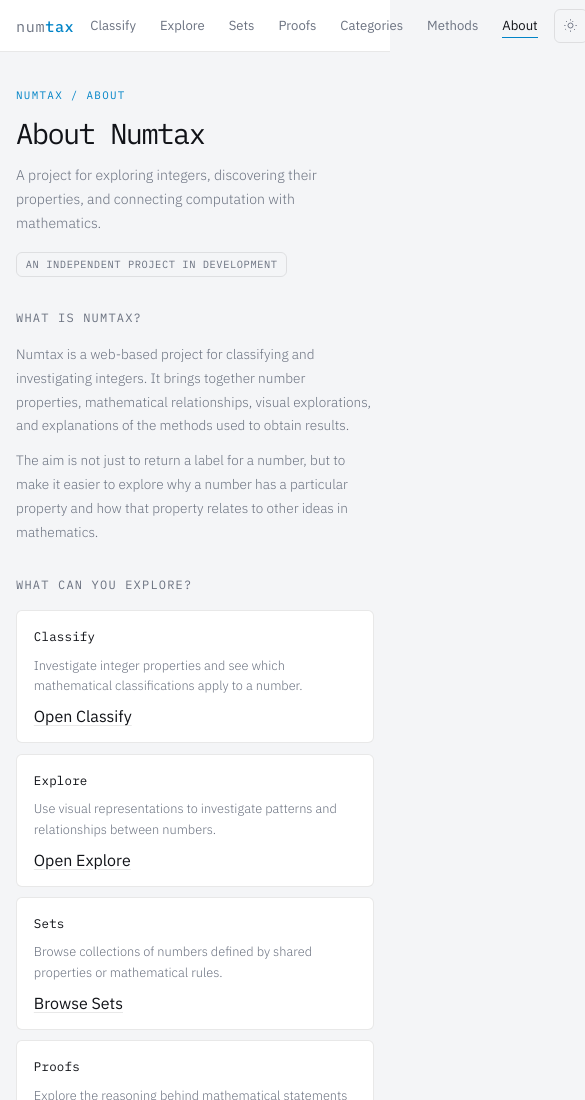
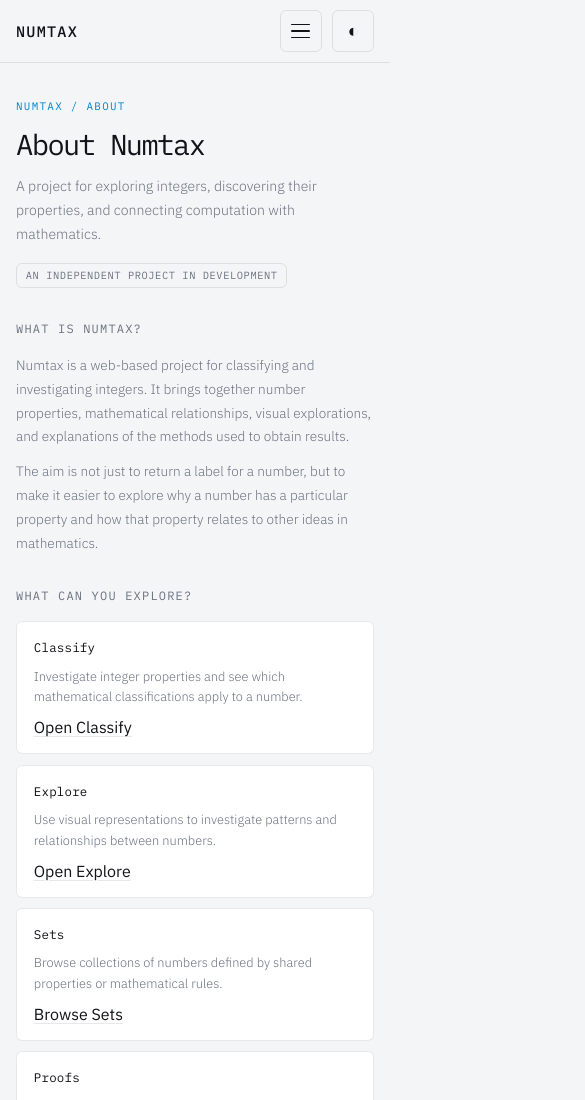
Before and after one commit to Jan-Nilsson/numtax, a website: page about.html in a window 390 px wide. Shown: the top 1100 px of the page, 585 px wide, since content can reach past the window. Drawn offline with Linux system fonts and the light colour scheme.

Commit message:
fix navbar issue in phone

```diff
--- a/about.html
+++ b/about.html
@@ -14,6 +14,7 @@
 
   <link rel="preconnect" href="https://fonts.googleapis.com">
   <link rel="preconnect" href="https://fonts.gstatic.com" crossorigin>
+  <link rel="stylesheet" href="css/navbar.css">
   <link
     rel="stylesheet"
     href="https://fonts.googleapis.com/css2?family=IBM+Plex+Mono:wght@400;500&family=IBM+Plex+Sans:wght@300;400;500&display=swap"
--- /dev/null
+++ b/css/navbar.css
@@ -0,0 +1,238 @@
+
+/* =========================================
+   NUMTAX — Shared navigation
+   ========================================= */
+
+#navbar-container {
+  position: relative;
+  z-index: 100;
+  width: 100%;
+  max-width: 100%;
+  min-width: 0;
+}
+
+.site-nav,
+.site-nav * {
+  box-sizing: border-box;
+}
+
+.site-nav {
+  position: relative;
+  width: 100%;
+  max-width: 100%;
+  color: var(--fg, #222);
+  background: var(--bg, #fff);
+  border-bottom: 1px solid var(--border, #ddd);
+}
+
+.site-nav__inner {
+  position: relative;
+  display: flex;
+  align-items: center;
+  gap: 16px;
+  width: calc(100% - 48px);
+  max-width: 1240px;
+  min-width: 0;
+  min-height: 68px;
+  margin-inline: auto;
+}
+
+.site-nav__brand {
+  flex: 0 0 auto;
+  color: var(--fg, #222);
+  font-family: "IBM Plex Mono", monospace;
+  font-size: 1rem;
+  font-weight: 500;
+  letter-spacing: 0.08em;
+  text-decoration: none;
+  white-space: nowrap;
+}
+
+.site-nav__links {
+  display: flex;
+  flex: 1 1 auto;
+  align-items: center;
+  justify-content: flex-end;
+  gap: 4px;
+  min-width: 0;
+  margin-left: auto;
+}
+
+.site-nav__link {
+  display: inline-flex;
+  align-items: center;
+  justify-content: center;
+  min-width: 0;
+  min-height: 38px;
+  padding: 8px clamp(6px, 0.8vw, 12px);
+  border: 1px solid transparent;
+  border-radius: var(--radius, 4px);
+  color: var(--fg-muted, #666);
+  font-family: "IBM Plex Mono", monospace;
+  font-size: 0.76rem;
+  text-decoration: none;
+  white-space: nowrap;
+  transition:
+    color 160ms ease,
+    background-color 160ms ease,
+    border-color 160ms ease;
+}
+
+.site-nav__link:hover {
+  color: var(--fg, #222);
+  background: var(--bg2, #f5f5f5);
+}
+
+.site-nav__link[aria-current="page"] {
+  color: var(--fg, #222);
+  border-color: var(--border, #ddd);
+  background: var(--bg2, #f5f5f5);
+}
+
+/* Theme button */
+
+.site-nav__theme-toggle {
+  display: inline-flex;
+  flex: 0 0 38px;
+  align-items: center;
+  justify-content: center;
+  width: 38px;
+  height: 38px;
+  min-width: 38px;
+  padding: 0;
+  border: 1px solid var(--border, #ddd);
+  border-radius: var(--radius, 4px);
+  background: transparent;
+  color: var(--fg, #222);
+  font-size: 1.1rem;
+  cursor: pointer;
+  transition: background-color 160ms ease;
+}
+
+.site-nav__theme-toggle:hover {
+  background: var(--bg2, #f5f5f5);
+}
+
+/* Hamburger button: hidden on desktop */
+
+.site-nav__menu-toggle {
+  display: none;
+  align-items: center;
+  justify-content: center;
+  flex: 0 0 42px;
+  width: 42px;
+  height: 42px;
+  min-width: 42px;
+  padding: 0;
+  border: 1px solid var(--border, #ddd);
+  border-radius: var(--radius, 4px);
+  background: transparent;
+  color: var(--fg, #222);
+  cursor: pointer;
+}
+
+.site-nav__menu-icon {
+  display: flex;
+  flex-direction: column;
+  align-items: center;
+  justify-content: center;
+  gap: 5px;
+  width: 20px;
+}
+
+.site-nav__menu-icon span {
+  display: block;
+  width: 20px;
+  height: 2px;
+  border-radius: 2px;
+  background: currentColor;
+  transition:
+    transform 160ms ease,
+    opacity 160ms ease;
+}
+
+.site-nav__menu-icon.is-open span:first-child {
+  transform: translateY(7px) rotate(45deg);
+}
+
+.site-nav__menu-icon.is-open span:nth-child(2) {
+  opacity: 0;
+}
+
+.site-nav__menu-icon.is-open span:last-child {
+  transform: translateY(-7px) rotate(-45deg);
+}
+
+/* Mobile and tablet */
+
+@media (max-width: 820px) {
+  .site-nav__inner {
+    width: calc(100% - 32px);
+    min-height: 62px;
+    gap: 8px;
+  }
+
+  .site-nav__brand {
+    font-size: 0.95rem;
+  }
+
+  .site-nav__menu-toggle {
+    display: inline-flex;
+    margin-left: auto;
+  }
+
+  .site-nav__theme-toggle {
+    flex-basis: 42px;
+    width: 42px;
+    height: 42px;
+    min-width: 42px;
+  }
+
+  .site-nav__links {
+    position: absolute;
+    top: calc(100% + 1px);
+    left: 0;
+    right: 0;
+    z-index: 101;
+
+    display: none;
+    flex: none;
+    flex-direction: column;
+    align-items: stretch;
+    justify-content: flex-start;
+    gap: 4px;
+
+    width: 100%;
+    min-width: 0;
+    max-width: 100%;
+    margin: 0;
+    padding: 10px;
+
+    background: var(--bg, #fff);
+    border: 1px solid var(--border, #ddd);
+    border-top: 0;
+    box-shadow: 0 8px 20px rgb(0 0 0 / 8%);
+  }
+
+  .site-nav__links.is-open {
+    display: flex;
+  }
+
+  .site-nav__link {
+    display: flex;
+    justify-content: flex-start;
+    width: 100%;
+    min-height: 44px;
+    padding: 10px 12px;
+    white-space: normal;
+    font-size: 0.82rem;
+  }
+}
+
+@media (prefers-reduced-motion: reduce) {
+  .site-nav *,
+  .site-nav *::before,
+  .site-nav *::after {
+    transition-duration: 0.01ms;
+  }
+}
--- a/js/interface/navbar.js
+++ b/js/interface/navbar.js
@@ -1,75 +1,150 @@
-const NAV_ITEMS = [
+
+(function () {
+  "use strict";
+
+  const container = document.getElementById("navbar-container");
+
+  if (!container) return;
+
+  const links = [
     { href: "index.html", label: "Classify" },
     { href: "views.html", label: "Explore" },
     { href: "sets.html", label: "Sets" },
     { href: "proofs.html", label: "Proofs" },
-  { href: "categories.html", label: "Categories" },
-  { href: "methods.html", label: "Methods" },
-  { href: "about.html", label: "About" },
+    { href: "categories.html", label: "Categories" }
   ];
 
-function renderNavbar() {
-  const container = document.getElementById("navbar-container");
+  const pathParts = window.location.pathname
+    .split("/")
+    .filter(Boolean);
 
-  if (!container) {
-    console.warn('Navbar: no se encontró "#navbar-container".');
-    return;
+  const currentPage = (
+    pathParts[pathParts.length - 1] || "index.html"
+  ).toLowerCase();
+
+  const linksHTML = links.map(({ href, label }) => {
+    const current = href.toLowerCase() === currentPage;
+
+    return `
+      <a
+        class="site-nav__link"
+        href="${href}"
+        ${current ? 'aria-current="page"' : ""}
+      >${label}</a>
+    `;
+  }).join("");
+
+  container.innerHTML = `
+    <header class="site-nav">
+      <div class="site-nav__inner">
+
+        <a
+          class="site-nav__brand"
+          href="index.html"
+          aria-label="Numtax home"
+        >NUMTAX</a>
+
+        <nav
+          id="site-primary-nav"
+          class="site-nav__links"
+          aria-label="Main navigation"
+        >
+          ${linksHTML}
+        </nav>
+
+        <button
+          class="site-nav__menu-toggle"
+          type="button"
+          aria-label="Open navigation menu"
+          aria-expanded="false"
+          aria-controls="site-primary-nav"
+        >
+          <span class="site-nav__menu-icon" aria-hidden="true">
+            <span></span>
+            <span></span>
+            <span></span>
+          </span>
+        </button>
+
+        <button
+          id="theme-toggle"
+          class="theme-toggle site-nav__theme-toggle"
+          type="button"
+          data-theme-toggle
+          aria-label="Toggle colour theme"
+          title="Toggle colour theme"
+        >
+          <span aria-hidden="true">◐</span>
+        </button>
+
+      </div>
+    </header>
+  `;
+
+  const menuButton = container.querySelector(
+    ".site-nav__menu-toggle"
+  );
+
+  const navigation = container.querySelector(
+    "#site-primary-nav"
+  );
+
+  const menuIcon = container.querySelector(
+    ".site-nav__menu-icon"
+  );
+
+  function setMenuOpen(open) {
+    navigation.classList.toggle("is-open", open);
+    menuIcon.classList.toggle("is-open", open);
+
+    menuButton.setAttribute("aria-expanded", String(open));
+    menuButton.setAttribute(
+      "aria-label",
+      open ? "Close navigation menu" : "Open navigation menu"
+    );
   }
 
-  const currentPage =
-    window.location.pathname.split("/").pop() || "index.html";
+  menuButton.addEventListener("click", () => {
+    const isOpen =
+      menuButton.getAttribute("aria-expanded") === "true";
 
-  const nav = document.createElement("nav");
-  nav.className = "navbar";
+    setMenuOpen(!isOpen);
+  });
 
-  const logo = document.createElement("a");
-  logo.href = "index.html";
-  logo.className = "nav-logo";
-  logo.setAttribute("aria-label", "Numtax home");
-  logo.innerHTML = "num<strong>tax</strong>";
+  navigation.querySelectorAll("a").forEach((link) => {
+    link.addEventListener("click", () => setMenuOpen(false));
+  });
 
-  const links = document.createElement("div");
-  links.className = "nav-links";
+  document.addEventListener("click", (event) => {
+    const isOpen =
+      menuButton.getAttribute("aria-expanded") === "true";
 
-  NAV_ITEMS.forEach(({ href, label }) => {
-    const link = document.createElement("a");
+    if (isOpen && !container.contains(event.target)) {
+      setMenuOpen(false);
+    }
+  });
 
-    link.href = href;
-    link.className = "nav-link";
-    link.textContent = label;
+  document.addEventListener("keydown", (event) => {
+    const isOpen =
+      menuButton.getAttribute("aria-expanded") === "true";
 
-    if (currentPage === href) {
-      link.classList.add("nav-link--active");
-      link.setAttribute("aria-current", "page");
+    if (event.key === "Escape" && isOpen) {
+      setMenuOpen(false);
+      menuButton.focus();
+    }
+  });
+
+  const desktopMedia = window.matchMedia("(min-width: 821px)");
+
+  function handleBreakpointChange(event) {
+    if (event.matches) {
+      setMenuOpen(false);
+    }
   }
 
-    links.appendChild(link);
-  });
-
-  const themeButton = document.createElement("button");
-  themeButton.id = "theme-toggle";
-  themeButton.className = "theme-btn";
-  themeButton.type = "button";
-  themeButton.setAttribute("aria-label", "Toggle theme");
-
-  themeButton.innerHTML = `
-    <svg
-      class="sun-icon"
-      width="16"
-      height="16"
-      viewBox="0 0 24 24"
-      fill="none"
-      stroke="currentColor"
-      stroke-width="1.5"
-      aria-hidden="true"
-    >
-      <circle cx="12" cy="12" r="4"></circle>
-      <path d="M12 2v2m0 16v2M4.93 4.93l1.42 1.42m11.3 11.3 1.42 1.42M2 12h2m16 0h2M4.93 19.07l-1.42-1.42m11.3-11.3 1.42-1.42"></path>
-    </svg>
-  `;
-
-  nav.append(logo, links, themeButton);
-  container.replaceChildren(nav);
+  if (desktopMedia.addEventListener) {
+    desktopMedia.addEventListener("change", handleBreakpointChange);
+  } else {
+    desktopMedia.addListener(handleBreakpointChange);
   }
-
-renderNavbar();
+})();
```
Also changed, not shown: categories.html (+1 -0 lines), contribute.html (+1 -0 lines), index.html (+1 -0 lines), methods.html (+1 -0 lines), proofs.html (+1 -0 lines), sets.html (+1 -0 lines), views.html (+1 -0 lines). Lines whose indentation alone changed are shown as unchanged.
